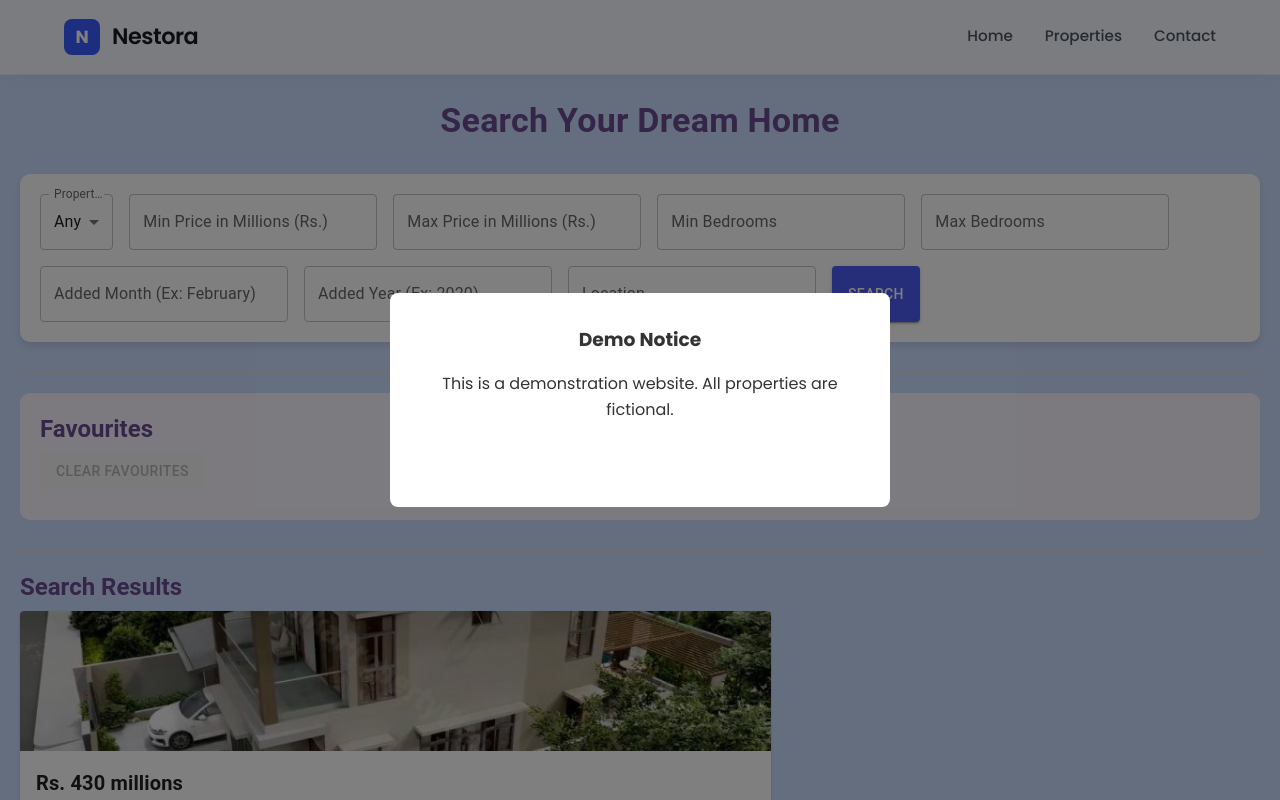
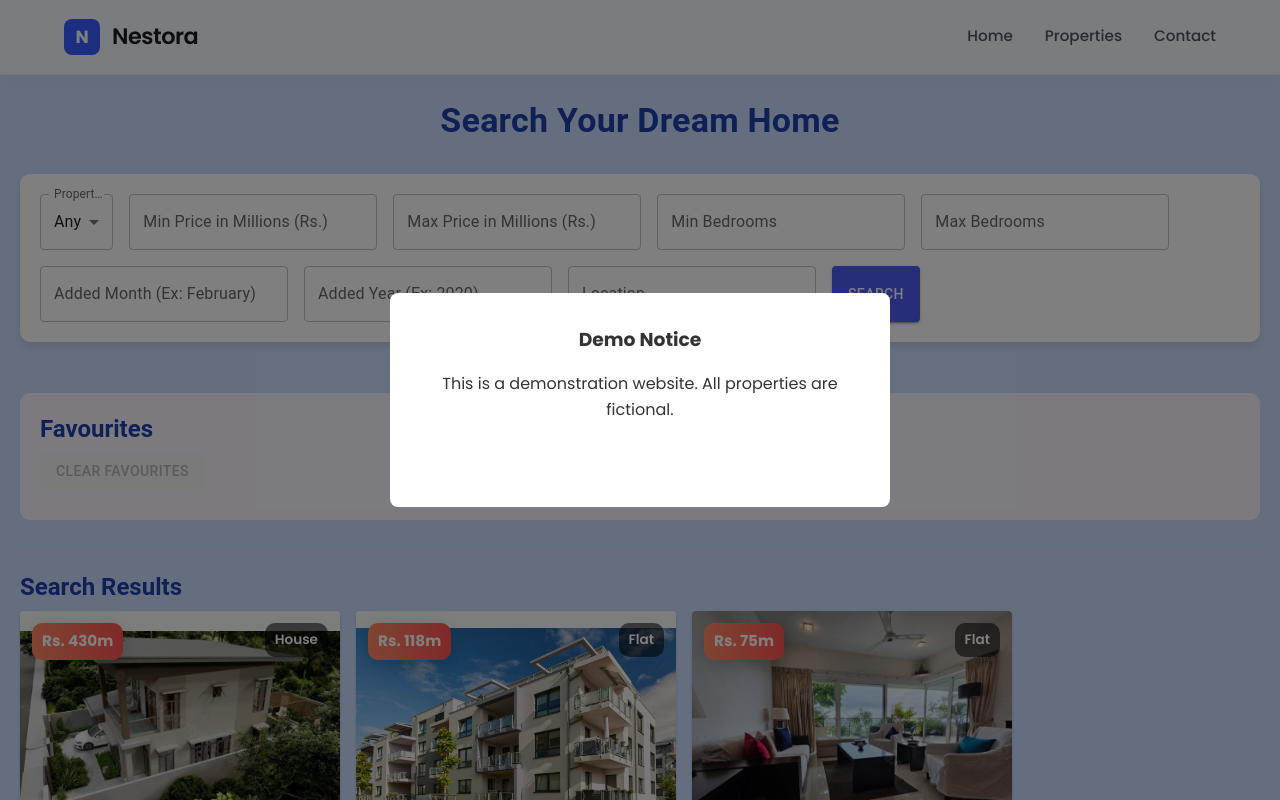
Before and after one commit to rathugedn/Nestora, a React (Vite) app: page /search in a window 1280 px wide. Shown: the top 800 px of the page. Built offline with nearby package versions, Linux system fonts and the light colour scheme.

Commit message:
Update SearchPage.jsx

```diff
--- a/src/components/SearchPage.jsx
+++ b/src/components/SearchPage.jsx
@@ -168,7 +168,7 @@ const validateFilters = () => {
 
   return (
     <Box sx={{ padding: "20px", maxWidth: "1400px", margin: "0 auto" }}>
-      <Typography variant="h4" align="center" gutterBottom sx={{ color: "#6a4c93", fontWeight: "bold", marginBottom: "2rem" }}>
+      <Typography variant="h4" align="center" gutterBottom sx={{ color: "#1e40af", fontWeight: "bold", marginBottom: "2rem" }}>
         Search Your Dream Home
       </Typography>
 
@@ -183,7 +183,7 @@ const validateFilters = () => {
         }}
         onSubmit={handleSearch}
       >
-        <Grid container spacing={2}>
+        <Grid container spacing={2} className="favourites-grid">
           <Grid item xs={12} md={4}>
             <TextField
               label="Property Type"
@@ -297,7 +297,7 @@ const validateFilters = () => {
         onDrop={handleDrop}
         onDragOver={handleDragOver}
       >
-        <Typography variant="h5" gutterBottom sx={{ color: "#6a4c93", fontWeight: "bold" }}>
+        <Typography variant="h5" gutterBottom sx={{ color: "#1e40af", fontWeight: "bold" }}>
           Favourites
         </Typography>
         <Button
@@ -321,23 +321,28 @@ const validateFilters = () => {
           {favourites.map((property) => (
             <Grid item xs={12} sm={6} md={4} key={property.id}>
               <Card className="property-card">
-                <CardMedia
+                <div className="card-media-wrapper">
+                  CardMedia
                     component="img"
-                  height="140"
+                    height="220"
                     image={property.picture}
                     alt="Property"
                   />
+                  <div className="price-badge">Rs. {property.price.toLocaleString()}m</div>
+                  <div className="type-badge">{property.type}</div>
+                </div>
                 <CardContent>
-                  <Typography variant="h6" sx={{ fontWeight: "bold" }}>
-                    Rs. {property.price.toLocaleString()} millions
+                  <Typography variant="body1" sx={{ fontWeight: 700 }}>
+                    {property.short}
                   </Typography>
-                  <Typography>{property.short}</Typography>
+                  <div style={{ display: 'flex', justifyContent: 'space-between', alignItems: 'center', marginTop: '1rem' }}>
                     <IconButton
                       onClick={() => removeFavourite(property.id)}
                       color="error"
                     >
                       <Trash />
                     </IconButton>
+                  </div>
                 </CardContent>
               </Card>
             </Grid>
@@ -347,10 +352,10 @@ const validateFilters = () => {
 
       <Divider sx={{ marginY: "20px", borderColor: "#ddd" }} />
 
-      <Typography variant="h5" gutterBottom sx={{ color: "#6a4c93", fontWeight: "bold" }}>
+      <Typography variant="h5" gutterBottom sx={{ color: "#1e40af", fontWeight: "bold" }}>
         Search Results
       </Typography>
-      <Grid container spacing={2}>
+      <Grid container spacing={2} className="properties-grid">
         {filteredProperties.map((property) => (
           <Grid
             item
@@ -362,18 +367,22 @@ const validateFilters = () => {
             onDragStart={(e) => handleDragStart(e, property)}
           >
             <Card className="property-card">
+                <div className="card-media-wrapper">
                 <CardMedia
                   component="img"
-                height="140"
+                  height="220"
                   image={property.picture}
                   alt="Property"
                 />
+                <div className="price-badge">Rs. {property.price.toLocaleString()}m</div>
+                <div className="type-badge">{property.type}</div>
+              </div>
               <CardContent>
-                <Typography variant="h6" sx={{ fontWeight: "bold" }}>
-                  Rs. {property.price.toLocaleString()} millions
+                <Typography variant="body1" sx={{ fontWeight: 700 }}>
+                  {property.short}
                 </Typography>
-                <Typography>{property.short}</Typography>
-                <Box sx={{ display: "flex", alignItems: "center", marginTop: "1rem" }}>
+                <Box sx={{ display: "flex", alignItems: "center", marginTop: "1rem", justifyContent: 'space-between' }}>
+                  <div>
                     <IconButton
                       onClick={() => addToFavourites(property)}
                       sx={{
@@ -390,8 +399,8 @@ const validateFilters = () => {
                       variant="outlined"
                       sx={{
                         marginLeft: 1,
-                      color: "#6a4c93",
-                      borderColor: "#6a4c93",
+                        color: "#1e40af",
+                        borderColor: "#1e40af",
                         '&:hover': {
                           borderColor: "#5a3d80",
                           backgroundColor: "rgba(106, 76, 147, 0.1)"
@@ -400,6 +409,7 @@ const validateFilters = () => {
                     >
                       View Details
                     </Button>
+                  </div>
                 </Box>
               </CardContent>
             </Card>
```
Lines whose indentation alone changed are shown as unchanged.
